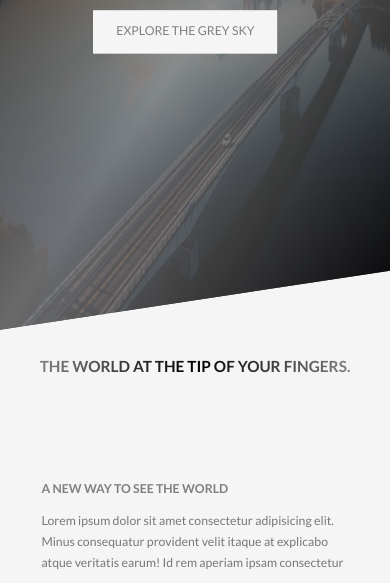
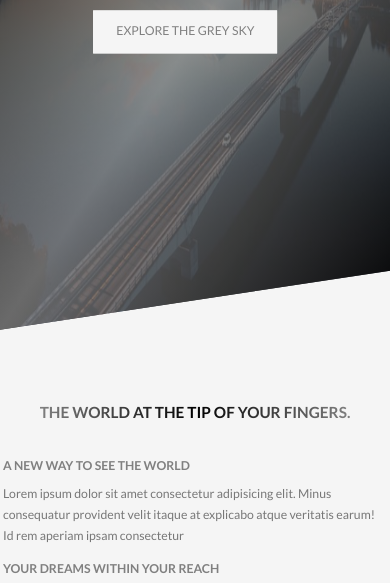
Before and after one commit to john9384/Grey_Sky, a website: page index.html in a window 390 px wide. Shown: the part 261-844 px from the top of the page. Drawn offline with Linux system fonts and the light colour scheme.

Commit message:
Added responsiveness to services section

```diff
--- a/scss/base/_typography.scss
+++ b/scss/base/_typography.scss
@@ -73,5 +73,8 @@
 
 	&:not(:last-child) {
 		margin-bottom: 3rem;
+		@include resolution(phone) {
+			margin-bottom: 1.5rem;
+		}
 	}
 }
--- a/scss/base/_utilities.scss
+++ b/scss/base/_utilities.scss
@@ -19,3 +19,23 @@
 .u-margin-bottom-small {
 	margin-bottom: 1.5rem;
 }
+@include resolution(phone) {
+	.u-margin-top-large {
+		margin-top: 4rem;
+	}
+	.u-margin-top-medium {
+		margin-top: 2rem;
+	}
+	.u-margin-top-small {
+		margin-top: 1rem;
+	}
+	.u-margin-bottom-large {
+		margin-bottom: 4rem;
+	}
+	.u-margin-bottom-medium {
+		margin-bottom: 2rem;
+	}
+	.u-margin-bottom-small {
+		margin-bottom: 1rem;
+	}
+}
--- a/scss/components/_card.scss
+++ b/scss/components/_card.scss
@@ -114,6 +114,7 @@
 		left: 50%;
 		transform: translate(-50%, -50%);
 		text-align: center;
+		width: 100%;
 		&--price-info {
 			margin-bottom: 8rem;
 		}
@@ -129,4 +130,43 @@
 	.btn--light {
 		margin-left: 1rem;
 	}
+	@include resolution(tab-portrait) {
+		height: auto;
+		box-shadow: $color-box-shadow;
+		&__side {
+			box-shadow: none;
+			height: auto;
+			position: relative;
+			&--front {
+				padding-bottom: 3rem;
+			}
+			&--back {
+				transform: rotateY(0);
+				margin-top: -5vh;
+				clip-path: polygon(0 15%, 100% 0, 100% 100%, 0 100%);
+			}
+		}
+
+		&:hover &__side--front {
+			transform: rotateY(0);
+		}
+		&__action {
+			color: $color-white;
+			position: relative;
+			top: 0;
+			left: 0;
+			transform: translate(0);
+			width: 100%;
+			padding: 7rem 4rem;
+			&--price-info {
+				margin-bottom: 8rem;
+			}
+			&--price {
+				font-size: 6rem;
+			}
+		}
+		.btn--light {
+			margin-left: 1rem;
+		}
+	}
 }
--- a/scss/components/_form.scss
+++ b/scss/components/_form.scss
@@ -43,6 +43,12 @@
 	&__group-radio {
 		width: 48%;
 		display: inline-block;
+		@include resolution(phone) {
+			display: block;
+			&:not(:last-child) {
+				margin-bottom: 1rem;
+			}
+		}
 	}
 	&__radio-btn {
 		display: none;
--- a/scss/components/_imgcomp.scss
+++ b/scss/components/_imgcomp.scss
@@ -9,18 +9,33 @@
 		position: absolute;
 		transition: all 1s;
 		outline-offset: 2rem;
+		@include resolution(phone) {
+			width: 46%;
+		}
 
 		&--img1 {
 			left: 0;
 			top: -2rem;
+			@include resolution(phone) {
+				width: 44%;
+				top: 0;
+			}
 		}
 		&--img2 {
 			right: 0;
 			top: 2rem;
+			@include resolution(phone) {
+				width: 44%;
+				top: 0;
+			}
 		}
 		&--img3 {
 			left: 20%;
 			top: 10rem;
+			@include resolution(phone) {
+				left: 25%;
+				top: -3rem;
+			}
 		}
 		&:hover {
 			outline: 1.5rem solid $color-pry;
--- a/scss/components/_storycard.scss
+++ b/scss/components/_storycard.scss
@@ -6,9 +6,15 @@
 	border-radius: 3px;
 	padding: 6rem;
 	padding-left: 9rem;
-	font-size: $font-size-default;
+	font-size: 1.3rem;
 	transform: skewX(-10deg);
-
+	@include resolution(tap-portrait) {
+		padding: 4rem;
+		padding-left: 7rem;
+	}
+	@include resolution(phone) {
+		transform: skewX(0);
+	}
 	&__avatar {
 		width: 15rem;
 		height: 15rem;
@@ -17,9 +23,15 @@
 		clip-path: circle(50% at 50% 50%);
 		transform: translateX(-3rem) skewX(10deg);
 		position: relative;
+		@include resolution(phone) {
+			transform: translateX(-3rem) skewX(0);
+		}
 	}
 	&__text {
 		transform: skewX(10deg);
+		@include resolution(phone) {
+			transform: skewX(0);
+		}
 	}
 	&__img {
 		width: 100%;
--- a/scss/layout/_grid.scss
+++ b/scss/layout/_grid.scss
@@ -24,7 +24,6 @@
 		}
 		@include resolution(tab-portrait) {
 			width: 100% !important;
-			padding: 5rem;
 		}
 	}
 
--- a/scss/layout/_nav.scss
+++ b/scss/layout/_nav.scss
@@ -60,6 +60,9 @@
 		list-style: none;
 		text-align: center;
 		width: 100%;
+		@include resolution(phone) {
+			margin-top: -10vh;
+		}
 	}
 	&__items {
 		margin: 1rem;
--- a/scss/pages/_home.scss
+++ b/scss/pages/_home.scss
@@ -2,6 +2,10 @@
 	background-color: $color-light;
 	padding: 25rem 0;
 	margin-top: -20vh;
+	@include resolution(phone) {
+		margin-top: -10vh;
+		padding: 20rem 0;
+	}
 }
 
 .sec-features {
@@ -19,6 +23,10 @@
 		transform: skewY(7deg);
 	}
 	margin-top: -10vh;
+	@include resolution(phone) {
+		margin-top: 0;
+		padding: 10rem;
+	}
 }
 .sec-services {
 	background-color: $color-light;
@@ -45,9 +53,33 @@
 	border-radius: 3px;
 	box-shadow: 0 1.5rem 4rem rgba($color-white, 0.1);
 	overflow: hidden;
-	height: 50rem;
+
+	@include resolution(tab-landscape) {
+		background-image: linear-gradient(
+				105deg,
+				rgba($color-white, 0.8) 0%,
+				rgba($color-white, 0.8) 70%,
+				transparent 70%
+			),
+			url("../img/nathan-anderson-179449-unsplash.jpg");
+	}
+	@include resolution(tab-portrait) {
+		background-image: linear-gradient(
+				to right,
+				rgba($color-white, 0.8) 0%,
+				rgba($color-white, 0.8) 100%,
+				transparent 70%
+			),
+			url("../img/nathan-anderson-179449-unsplash.jpg");
+	}
 	&__form {
 		width: 50%;
 		padding: 6rem;
+		@include resolution(tab-landscape) {
+			width: 70%;
+		}
+		@include resolution(tab-portrait) {
+			width: 100%;
+		}
 	}
 }
```
Also changed, not shown: css/style.css.
